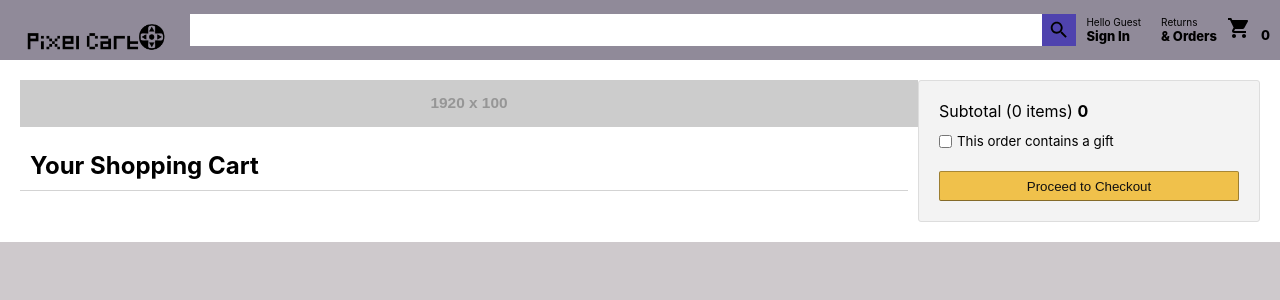
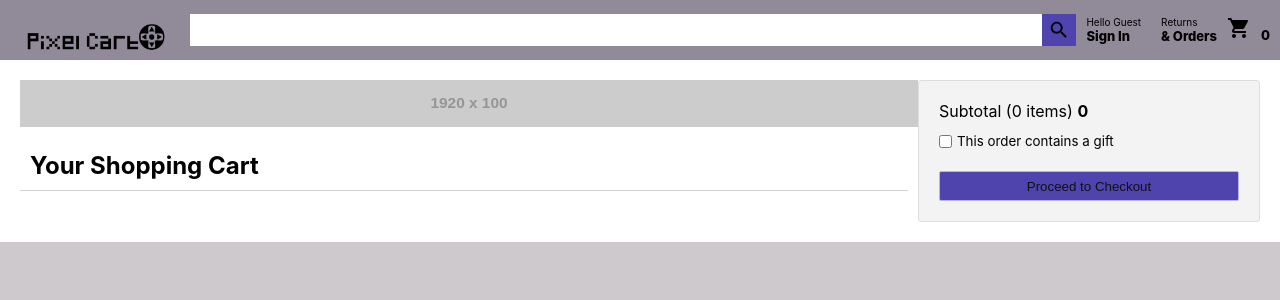
Before and after one commit to XxElijahMxX/Pixel-Cart, a React (Create React App) app: page /checkout in a window 1280 px wide. Shown: the top 300 px of the page. Built offline with nearby package versions, Linux system fonts and the light colour scheme.

Commit message:
changed styling for checkout button

```diff
--- a/src/Components/Subtotal/subtotal.css
+++ b/src/Components/Subtotal/subtotal.css
@@ -20,12 +20,12 @@
 }
 
 .subtotal button {
-  background: #f0c14b;
+  background: #4f43ae;
   border-radius: 2px;
   width: 100%;
   height: 30px;
   border: 1px solid;
   margin-top: 10px;
-  border-color: #a88734 #9c7e31 #846a29;
+  border-color: #b5b6e4;
   color: #111;
 }
```
